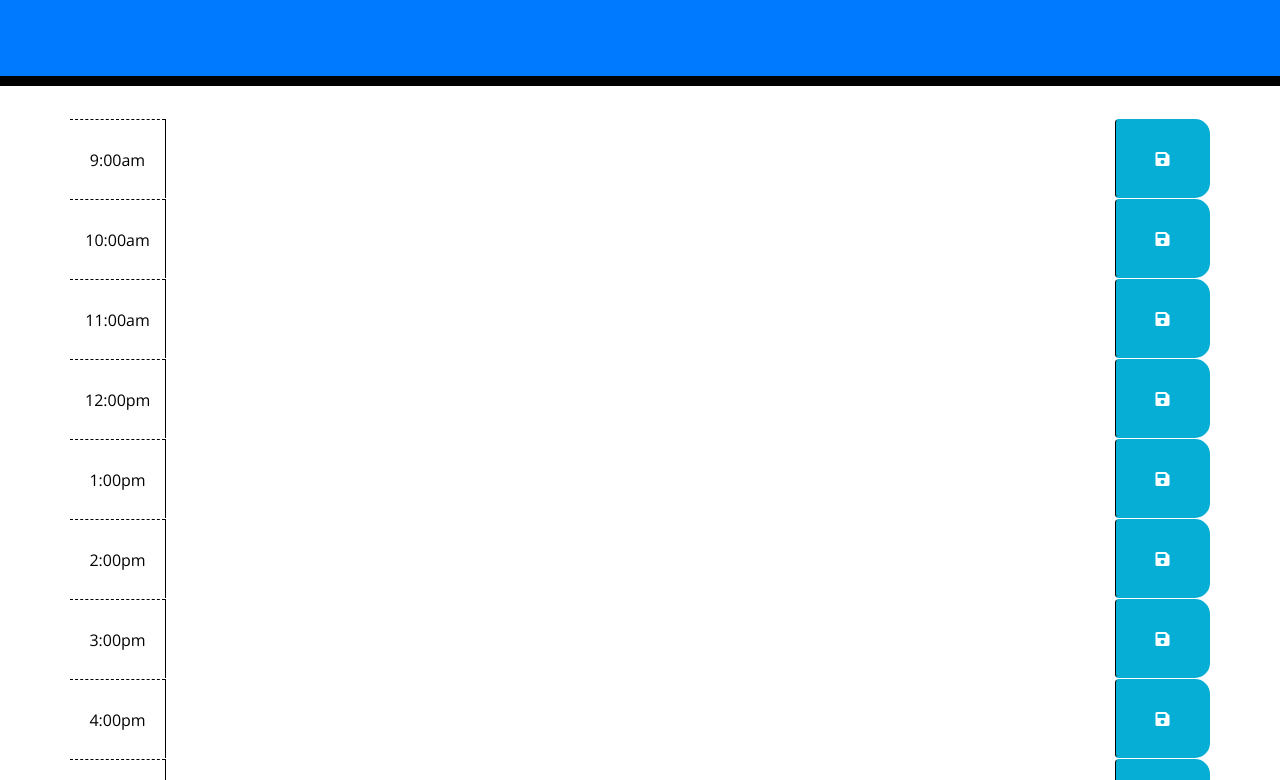
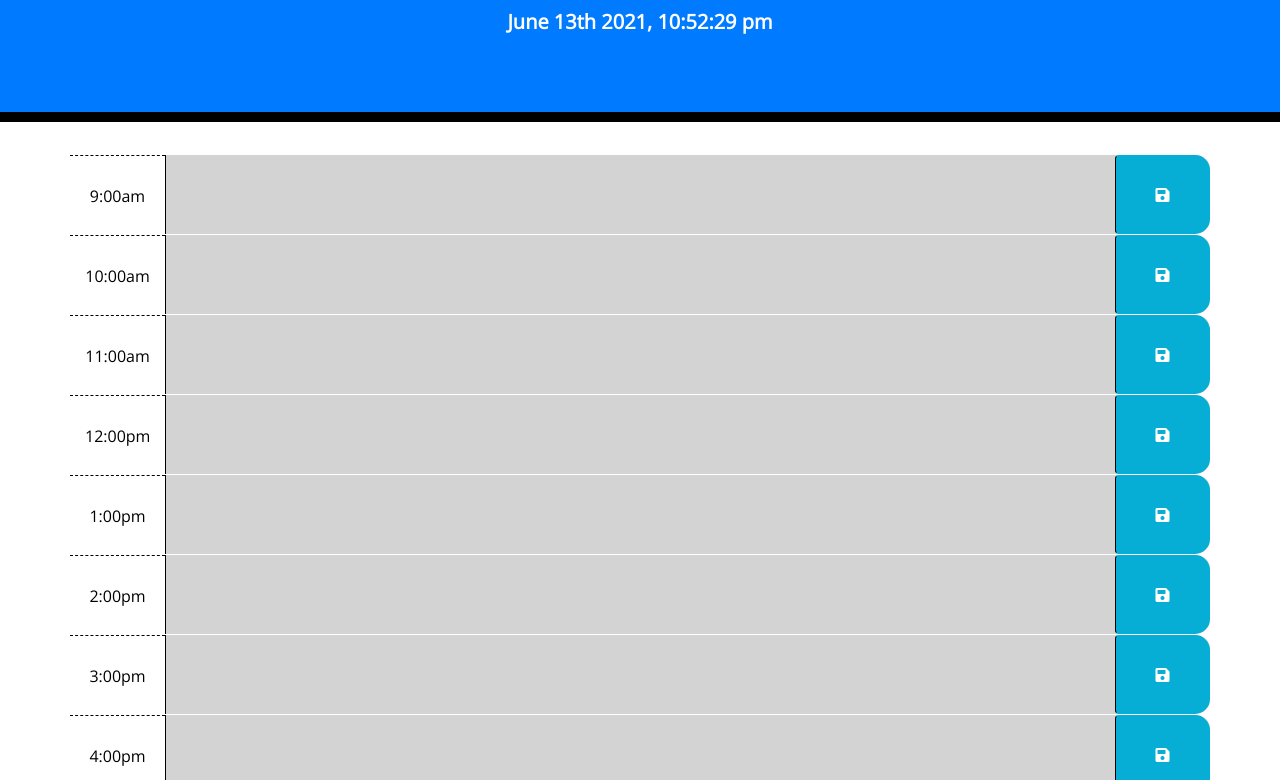
Before and after one commit to BriagasD98/Challenge-5-Work-Day-Scheduler, a plain HTML site: page Develop/index.html in a window 1280 px wide. Shown: the part 182-962 px from the top of the page. Drawn offline with nearby package versions, Linux system fonts and the light colour scheme.

Commit message:
index & js progress

```diff
--- a/Develop/assets/script.js
+++ b/Develop/assets/script.js
@@ -0,0 +1,55 @@
+$(document).ready(function () {
+    //current day/time
+    $("#currentDay").text(moment().format("MMMM Do YYYY, h:mm:ss a"));
+
+    //save button
+    $(".saveBtn").on("click", function () {
+        //get nearby values.
+        console.log(this);
+        var text = $(this).siblings(".description").val();
+        var time = $(this).parent().attr("id");
+        //set items in local storage.
+        localStorage.setItem(time, text);
+    })
+
+    //load any saved data from LocalStorage - do this for each hour created.
+    $("#hour9 .description").val(localStorage.getItem("hour9"));
+    $("#hour10 .description").val(localStorage.getItem("hour10"));
+    $("#hour11 .description").val(localStorage.getItem("hour11"));
+    $("#hour12 .description").val(localStorage.getItem("hour12"));
+    $("#hour13 .description").val(localStorage.getItem("hour13"));
+    $("#hour14 .description").val(localStorage.getItem("hour14"));
+    $("#hour15 .description").val(localStorage.getItem("hour15"));
+    $("#hour16 .description").val(localStorage.getItem("hour16"));
+    $("#hour17 .description").val(localStorage.getItem("hour17"));
+
+
+    function hourTracker() {
+        //get current number of hours.
+        var currentHour = moment().hour();
+
+        // loop over time blocks
+        $(".time-block").each(function () {
+            var blockHour = parseInt($(this).attr("id").split("hour")[1]);
+            console.log( blockHour, currentHour)
+
+            //check if we've moved past this time
+            if (blockHour < currentHour) {
+                $(this).addClass("past");
+                $(this).removeClass("future");
+                $(this).removeClass("present");
+            }
+            else if (blockHour === currentHour) {
+                $(this).removeClass("past");
+                $(this).addClass("present");
+                $(this).removeClass("future");
+            }
+            else {
+                $(this).removeClass("present");
+                $(this).removeClass("past");
+                $(this).addClass("future");
+            }
+        })
+    }
+    hourTracker();
+})
--- a/Develop/assets/style.css
+++ b/Develop/assets/style.css
@@ -15,7 +15,7 @@ body {
 
   .jumbotron {
     text-align: center;
-    background-color: transparent;
+    background-color: gray;
     color: black;
     border-radius: 0;
     border-bottom: 10px solid black;
```
